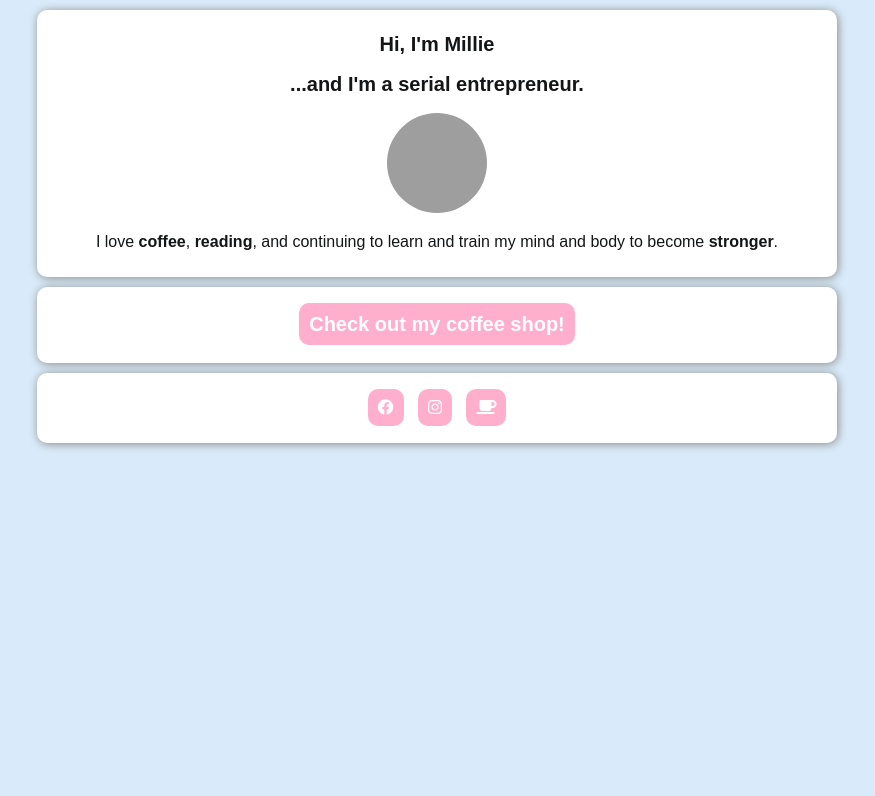
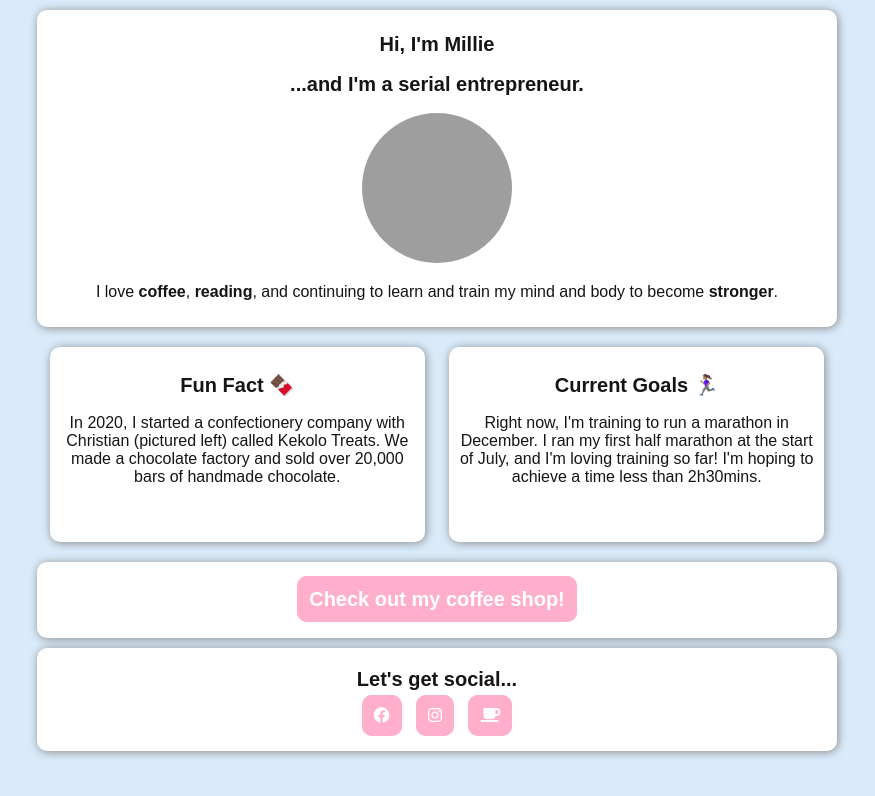
Before and after one commit to milliepratley/profile, a plain HTML site: page index.html in a window 1280 px wide. Shown: the whole page, without its empty margins (203-1078 px from the left). Drawn offline with Linux system fonts and the light colour scheme; grey boxes are pictures that could not be loaded; a web font is replaced by a local one.

Commit message:
Profile updated with fun fact

```diff
--- a/index.html
+++ b/index.html
@@ -19,10 +19,21 @@
       <img src="https://scontent.fdps6-1.fna.fbcdn.net/v/t1.18169-9/22365659_10210334849501943_866040160623705890_n.jpg?_nc_cat=107&ccb=1-7&_nc_sid=09cbfe&_nc_ohc=x7Ao-hc77AwAX_R88EZ&_nc_ht=scontent.fdps6-1.fna&oh=00_AfDFhphjwMWRN4EIHeb6k-LhjNAvzsd_e6obw_4PSV26iQ&oe=64EE9367" alt="Millie's profile photo" class="profile-round">
       <p>I love <strong>coffee</strong>, <strong>reading</strong>, and continuing to learn and train my mind and body to become <strong>stronger</strong>.</p>
     </div>
+    <div class="parent">
+      <div class="child card">
+        <h2>Fun Fact 🍫</h2>
+        <p>In 2020, I started a confectionery company with Christian (pictured left) called Kekolo Treats. We made a chocolate factory and sold over 20,000 bars of handmade chocolate.</p>
+      </div>
+      <div class="child card">
+        <h2>Current Goals 🏃🏽‍♀️</h2>
+        <p>Right now, I'm training to run a marathon in December. I ran my first half marathon at the start of July, and I'm loving training so far! I'm hoping to achieve a time less than 2h30mins.</p>
+      </div>
+    </div>
     <div class="card">
       <h2><a href="https://kekolocoffee.co.uk" target="_blank">Check out my coffee shop!</a></h2>
     </div>
     <div class="card">
+      <h3>Let's get social...</h3>
       <ul id="social-icons">
         <li><a href="https://www.facebook.com/milliepratley/" target="_blank"><i class="fa-brands fa-facebook"></i></a></li>
         <li><a href="https://www.instagram.com/milliepratley/" target="_blank"><i class="fa-brands fa-instagram"></i></a></li>
--- a/style.css
+++ b/style.css
@@ -7,18 +7,27 @@ body {
   text-align: center;
 }
 
-h1, h2, h3 {
+h1, h2 {
   font-family: "REM", sans-serif;
   color: rgb(20, 21, 22);
   font-size: 20px;
   line-height: normal;
 }
 
+h3 {
+  font-family: "REM", sans-serif;
+  color: rgb(20, 21, 22);
+  font-size: 20px;
+  line-height: normal;
+  margin: 10px 0;
+}
+
 a {
   color: white;
   background-color: #ffafcc;
   text-decoration: none;
-  border: #ffafcc;
+  border-color: #ffafcc;
+  border-style: solid;
   border-width: 2px;
   border-radius: 10px;
   padding: 10px;
@@ -28,7 +37,8 @@ a:hover {
   color: #ffafcc;
   background-color: white;
   text-decoration: none;
-  border: #ffafcc;
+  border-color: #ffafcc;
+  border-style: solid;
   border-width: 2px;
   border-radius: 10px;
   padding: 10px;
@@ -41,8 +51,8 @@ a:hover {
 }
 
 .profile-round {
-  width: 100px;
-  height: 100px;
+  width: 150px;
+  height: 150px;
   border-radius: 50%;
 }
 
@@ -57,7 +67,7 @@ a:hover {
 
 #social-icons li{
   display: inline;
-  margin: 0 5px;
+  margin: 5px 5px;
 }
 
 ul {
@@ -76,7 +86,7 @@ ul {
   /* For a screen < 720px, this CSS will be read */
   .container {
     width: 500px;
-    margin: 0 auto;
+    margin: 40px auto;
   }
 }
 
@@ -87,3 +97,17 @@ ul {
     margin: 0 auto;
   }
 }
+
+.parent {
+  text-align: center;
+  width: 800px;
+}
+
+.child {
+  display: inline-block;
+  vertical-align: middle;
+  width: 355px;
+  height: 175px;
+  margin: 10px 10px;
+  text-align: center;
+}
```
